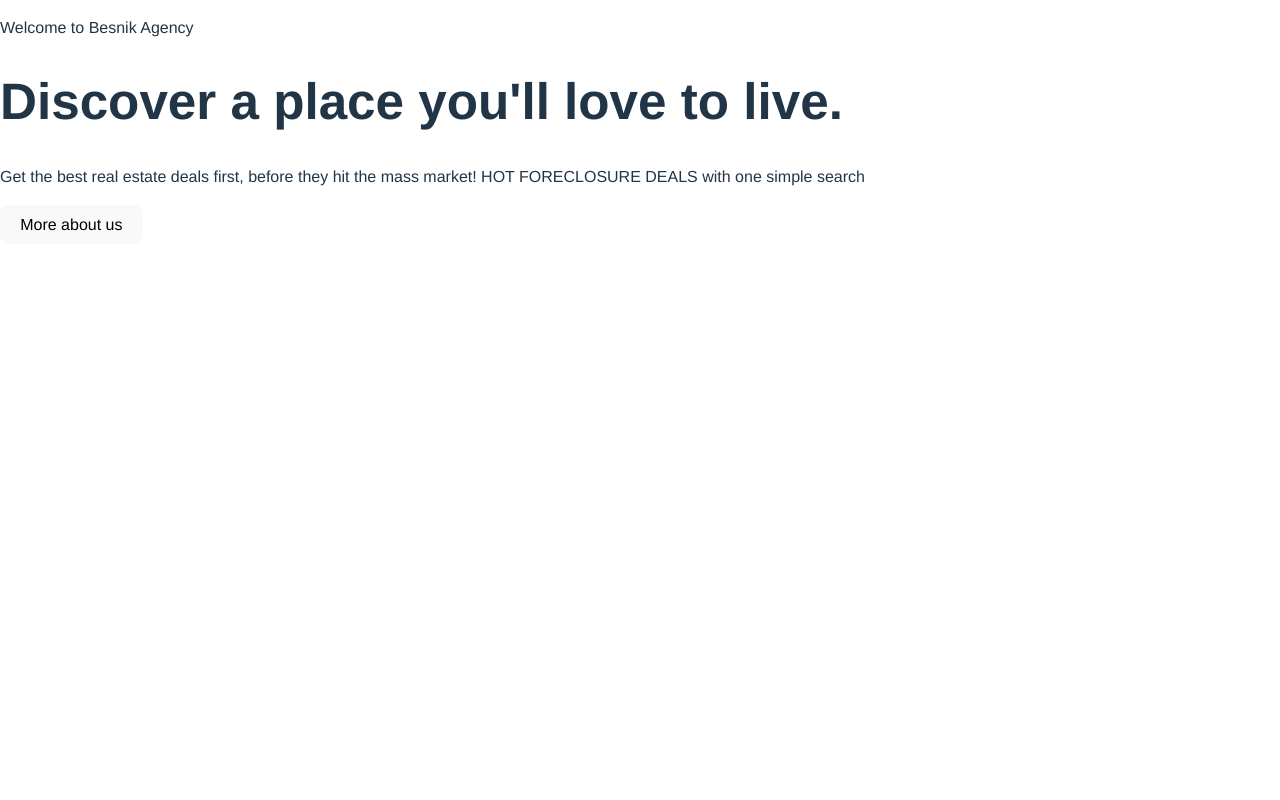
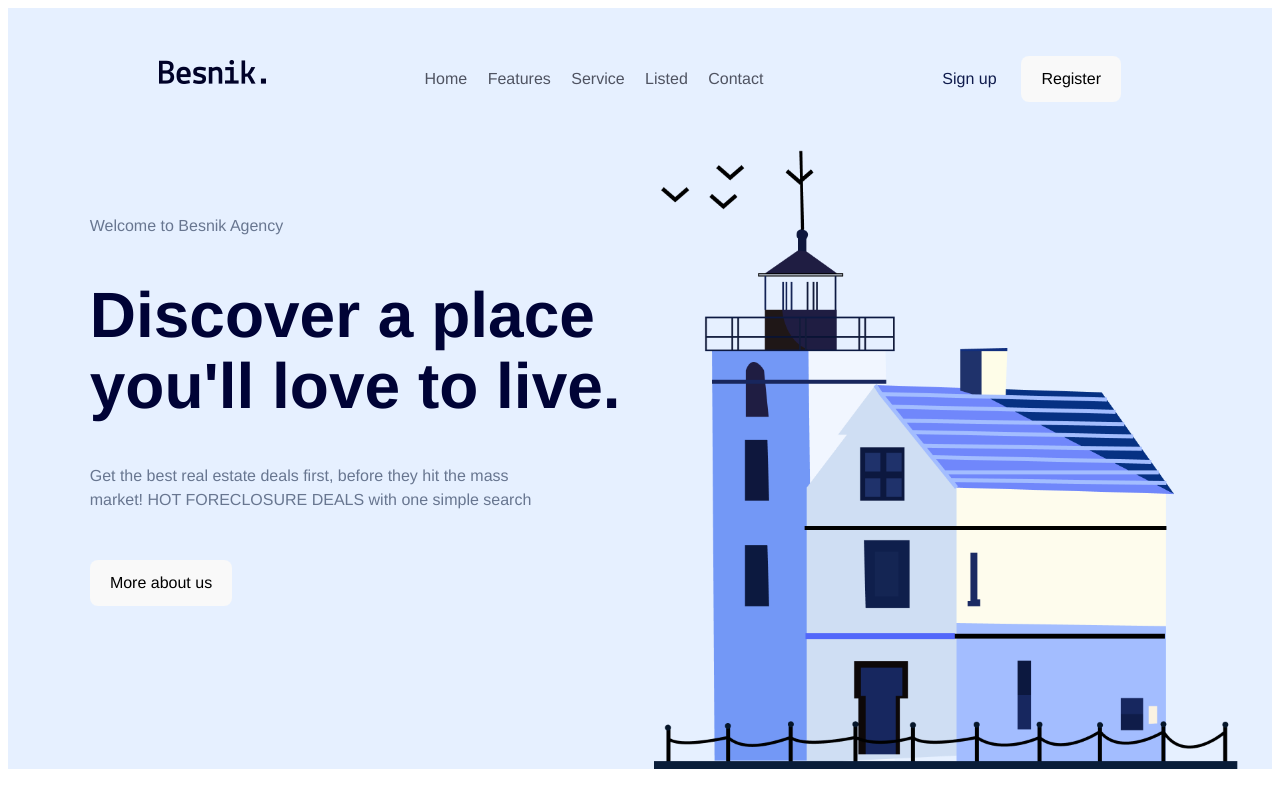
Before and after one commit to msavic248/real-estate-landing, a website built with Vite: page index.html in a window 1280 px wide. Built offline with nearby package versions, Linux system fonts and the light colour scheme.

Commit message:
Added scss, nav and hero

```diff
--- a/index.html
+++ b/index.html
@@ -9,15 +9,28 @@
   <body>
     <div class="header">
       <nav>
-
+        <img src="/images/logo.png" width="107px" height="24px">
+        <ul>
+          <li><a href="">Home</a></li>
+          <li><a href="">Features</a></li>
+          <li><a href="">Service</a></li>
+          <li><a href="">Listed</a></li>
+          <li><a href="">Contact</a></li>
+        </ul>
+        <div>
+          <button class="transparent">Sign up</button>
+          <button>Register</button>
+        </div>
       </nav>
-      <div>
-        <p>Welcome to Besnik Agency</p>
-        <h1>Discover a place you'll love to live.</h1>
-        <p>Get the best real estate deals first, before they hit the mass market! HOT FORECLOSURE DEALS with one simple search</p>
-        <button>More about us</button>
+      <div class="hero">
+        <div class="hero__copy">
+          <p>Welcome to Besnik Agency</p>
+          <h1>Discover a place<br>you'll love to live.</h1>
+          <p>Get the best real estate deals first, before they hit the mass<br>market! HOT FORECLOSURE DEALS with one simple search</p>
+          <button>More about us</button>
+        </div>
+        <img class="house-illustration" src="/images/house-illustration.png" width="584px" height="619px">
       </div>
-
     </div>
 
 
--- a/main.js
+++ b/main.js
@@ -1,5 +1,4 @@
-import './style.css'
-import javascriptLogo from './javascript.svg'
+import './style.scss'
 
 document.querySelector('#app').innerHTML = `
 
--- a/package.json
+++ b/package.json
@@ -10,5 +10,8 @@
   },
   "devDependencies": {
     "vite": "^4.0.0"
+  },
+  "dependencies": {
+    "sass": "^1.57.1"
   }
 }
--- a/style.css
+++ b/style.scss
@@ -17,16 +17,14 @@
 
 a {
   font-weight: 500;
-  color: #646cff;
+  color: #4F5361;
   text-decoration: inherit;
 }
 a:hover {
-  color: #535bf2;
+  color: #0F1B4C;
 }
 
 body {
-  margin: 0;
-  display: flex;
   min-width: 320px;
 }
 
@@ -38,11 +36,11 @@ h1 {
 button {
   border-radius: 8px;
   border: 1px solid transparent;
-  padding: 0.6em 1.2em;
+  padding: 0.8em 1.2em;
   font-size: 1em;
   font-weight: 500;
   font-family: inherit;
-  background-color: #1a1a1a;
+  background-color: #0F1B4C;
   cursor: pointer;
   transition: border-color 0.25s;
 }
@@ -54,11 +52,64 @@ button:focus-visible {
   outline: 4px auto -webkit-focus-ring-color;
 }
 
+button.transparent {
+  background-color: transparent;
+  color: #0F1B4C;
+}
+
+
 .header {
   display: flex;
   flex-direction: column;
-  align-items: flex-start;
+  background-color: #E6F0FF;
 }
+
+nav {
+  display: flex;
+  justify-content: space-evenly;
+  align-items: baseline;
+  padding-top: 3rem;
+
+  ul {
+    list-style-type: none;
+    margin: 0;
+    padding: 0;
+
+    li {
+      display: inline;
+      padding: 0.5rem;
+    }
+  }
+}
+
+.hero {
+  display: flex;
+  justify-content: space-evenly;
+  flex-wrap: wrap;
+  padding-top: 3rem;
+}
+
+.hero__copy {
+  padding-top: 3rem;
+  padding-left: 3rem;
+
+  h1 {
+    color: #000336;
+    font-weight: 700;
+    font-size: 4rem;
+  }
+
+  p {
+    color: #687690;
+    font-weight: 500;
+    font-size: 1rem;
+  }
+
+  button {
+    margin-top: 2rem;
+  }
+}
+
 
 @media (prefers-color-scheme: light) {
   :root {
```
Also changed, not shown: 1 other file.
